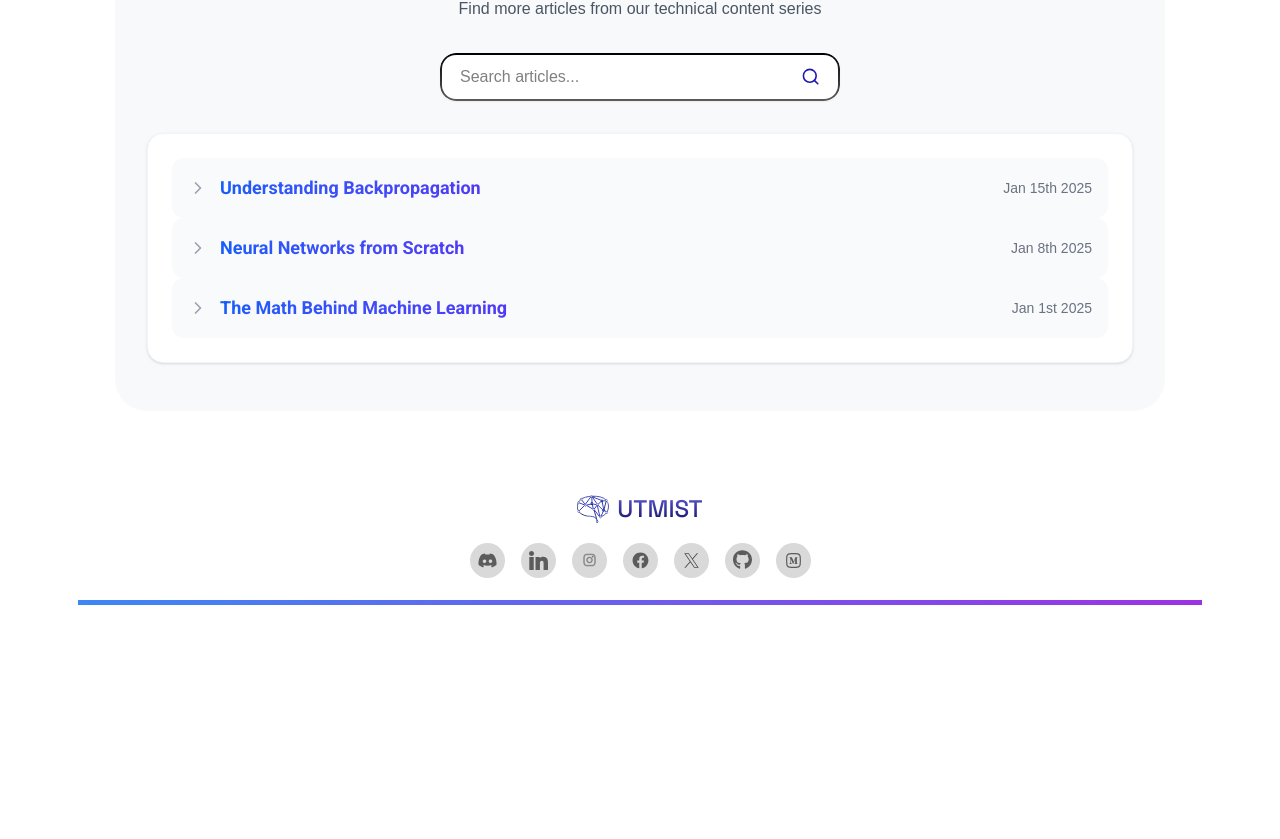
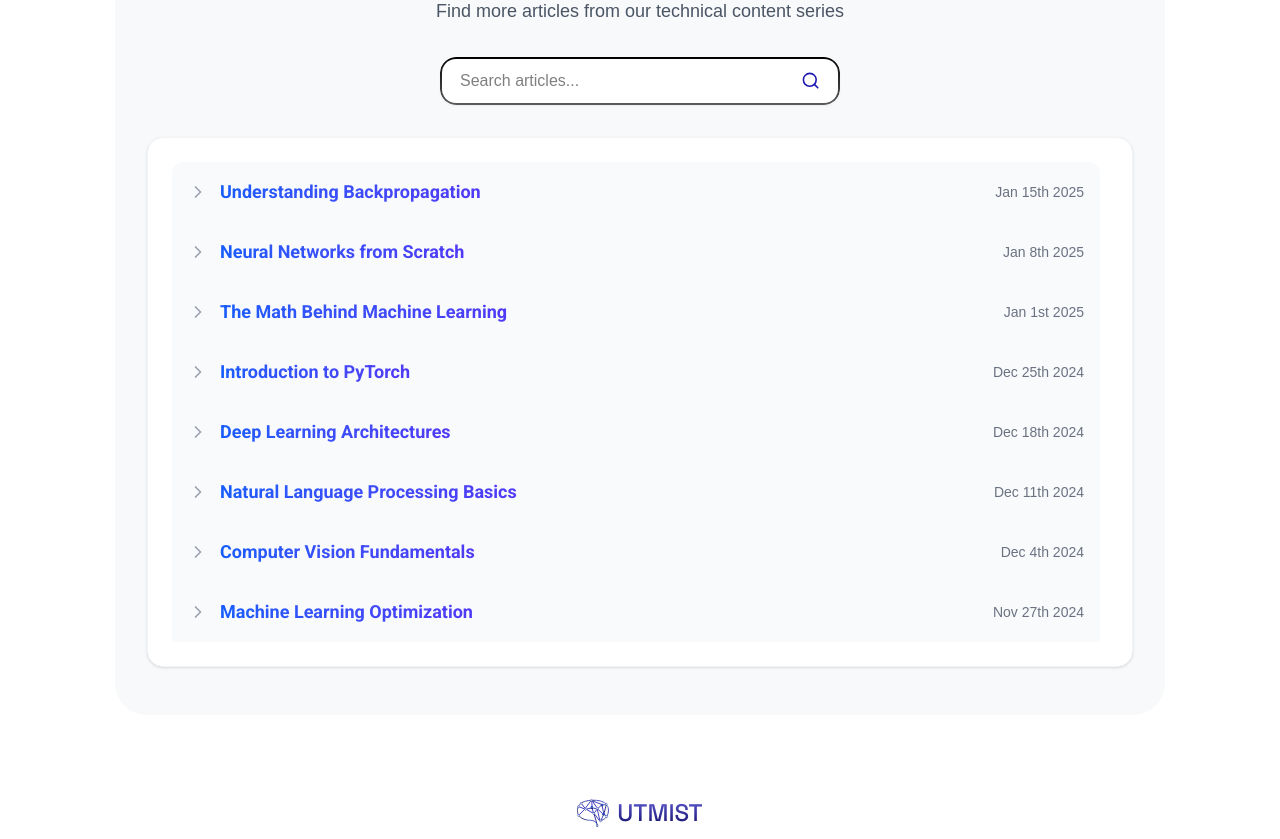
Before and after one commit to UTMIST/UTMIST, a Next.js app in the folder client/: page /blog in a window 1280 px wide. Shown: the part 1538-2377 px from the top of the page. Before the commit the page ends 2167 px from the top, so only its background shows below. Built offline with nearby package versions, Linux system fonts and the light colour scheme.

Commit message:
Set search scroll and style

```diff
--- a/client/src/app/blog/page.tsx
+++ b/client/src/app/blog/page.tsx
@@ -90,6 +90,42 @@ export default function BlogPage() {
       image: dummy,
       url: "https://www.utmist.com/demistify/ml-math",
     },
+    {
+      title: "Introduction to PyTorch",
+      date: "Dec 25th 2024",
+      image: dummy,
+      url: "https://www.utmist.com/demistify/pytorch",
+    },
+    {
+      title: "Deep Learning Architectures",
+      date: "Dec 18th 2024",
+      image: dummy,
+      url: "https://www.utmist.com/demistify/architectures",
+    },
+    {
+      title: "Natural Language Processing Basics",
+      date: "Dec 11th 2024",
+      image: dummy,
+      url: "https://www.utmist.com/demistify/nlp",
+    },
+    {
+      title: "Computer Vision Fundamentals",
+      date: "Dec 4th 2024",
+      image: dummy,
+      url: "https://www.utmist.com/demistify/cv",
+    },
+    {
+      title: "Machine Learning Optimization",
+      date: "Nov 27th 2024",
+      image: dummy,
+      url: "https://www.utmist.com/demistify/optimization",
+    },
+    {
+      title: "Ethics in AI",
+      date: "Nov 20th 2024",
+      image: dummy,
+      url: "https://www.utmist.com/demistify/ethics",
+    },
   ];
 
   const [searchTerm, setSearchTerm] = useState("");
@@ -130,11 +166,11 @@ export default function BlogPage() {
           <h3 className="text-black text-2xl font-semibold mb-2 tracking-[-3%]">
             Search Our Archive
           </h3>
-          <p className="text-gray-600 mb-4">Find more articles from our technical content series</p>
+          <p className="text-gray-600 text-base sm:text-lg mb-4">Find more articles from our technical content series</p>
           <div className="search-bar-container">
             <input
               type="text"
-              className="search-bar-input"
+              className="search-bar-input text-sm sm:text-base"
               placeholder="Search articles..."
               value={searchTerm}
               onChange={(e) => setSearchTerm(e.target.value)}
@@ -142,13 +178,20 @@ export default function BlogPage() {
             <Search className="search-icon" />
           </div>
         </div>
-        <div className="bg-white rounded-2xl p-6 border border-gray-100 shadow-sm space-y-3">
-          {filteredArchive.map((blog, index) => (
-            <BlogListItem key={index} {...blog} />
-          ))}
-          {filteredArchive.length === 0 && (
-            <p className="text-center text-gray-500 py-4">No articles found matching your search.</p>
-          )}
+        <div className="bg-white rounded-2xl p-6 border border-gray-100 shadow-sm">
+          <div className={`space-y-0.5 ${filteredArchive.length > 8 ? 'max-h-[480px] overflow-y-auto pr-2' : ''}`}>
+            {filteredArchive.map((blog, index) => (
+              <BlogListItem
+                key={index}
+                {...blog}
+                isFirst={index === 0}
+                isLast={index === filteredArchive.length - 1}
+              />
+            ))}
+            {filteredArchive.length === 0 && (
+              <p className="text-center text-gray-500 py-4">No articles found matching your search.</p>
+            )}
+          </div>
         </div>
       </div>
     </main>
--- a/client/src/components/cards/blog-list-item.tsx
+++ b/client/src/components/cards/blog-list-item.tsx
@@ -1,17 +1,26 @@
 import { ChevronRight } from "lucide-react";
 import { EventCardProps } from "@/types/Blog";
 
-export default function BlogListItem({ title, date, url }: EventCardProps) {
+interface BlogListItemProps extends EventCardProps {
+  isFirst?: boolean;
+  isLast?: boolean;
+}
+
+export default function BlogListItem({ title, date, url, isFirst, isLast }: BlogListItemProps) {
   return (
     <a href={url} target="_blank" rel="noopener noreferrer">
-      <div className="bg-gray-50 hover:bg-gray-100 transition-colors rounded-xl p-4 flex items-center justify-between">
-        <div className="flex items-center gap-3">
-          <ChevronRight className="w-5 h-5 text-gray-400" />
-          <h3 className="font-medium text-lg bg-gradient-to-r from-blue-600 to-indigo-600 bg-clip-text text-transparent">
+      <div className={`bg-gray-50 hover:bg-gray-100 transition-colors p-4 flex items-center justify-between
+        ${isFirst ? 'rounded-t-xl' : ''}
+        ${isLast ? 'rounded-b-xl' : ''}`}>
+        <div className="flex items-center gap-2 sm:gap-3 flex-1 min-w-0">
+          <ChevronRight className="w-4 h-4 sm:w-5 sm:h-5 text-gray-400 flex-shrink-0" />
+          <h3 className="font-medium text-base sm:text-lg bg-gradient-to-r from-blue-600 to-indigo-600 bg-clip-text text-transparent truncate">
             {title}
           </h3>
         </div>
-        <p className="text-gray-500 text-sm">{date}</p>
+        <p className="text-gray-500 text-xs sm:text-sm ml-4 flex-shrink-0">
+          {date}
+        </p>
       </div>
     </a>
   );
```
